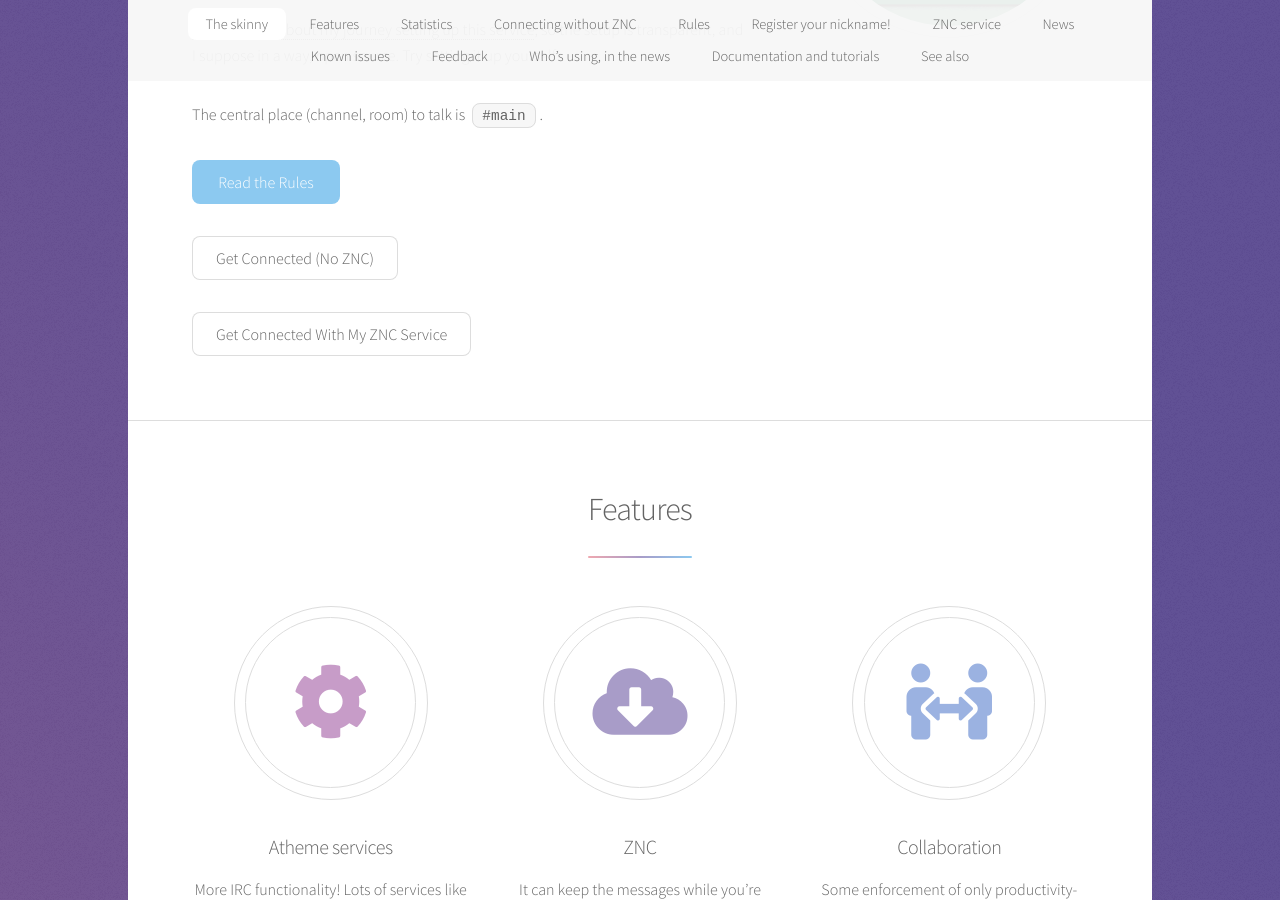
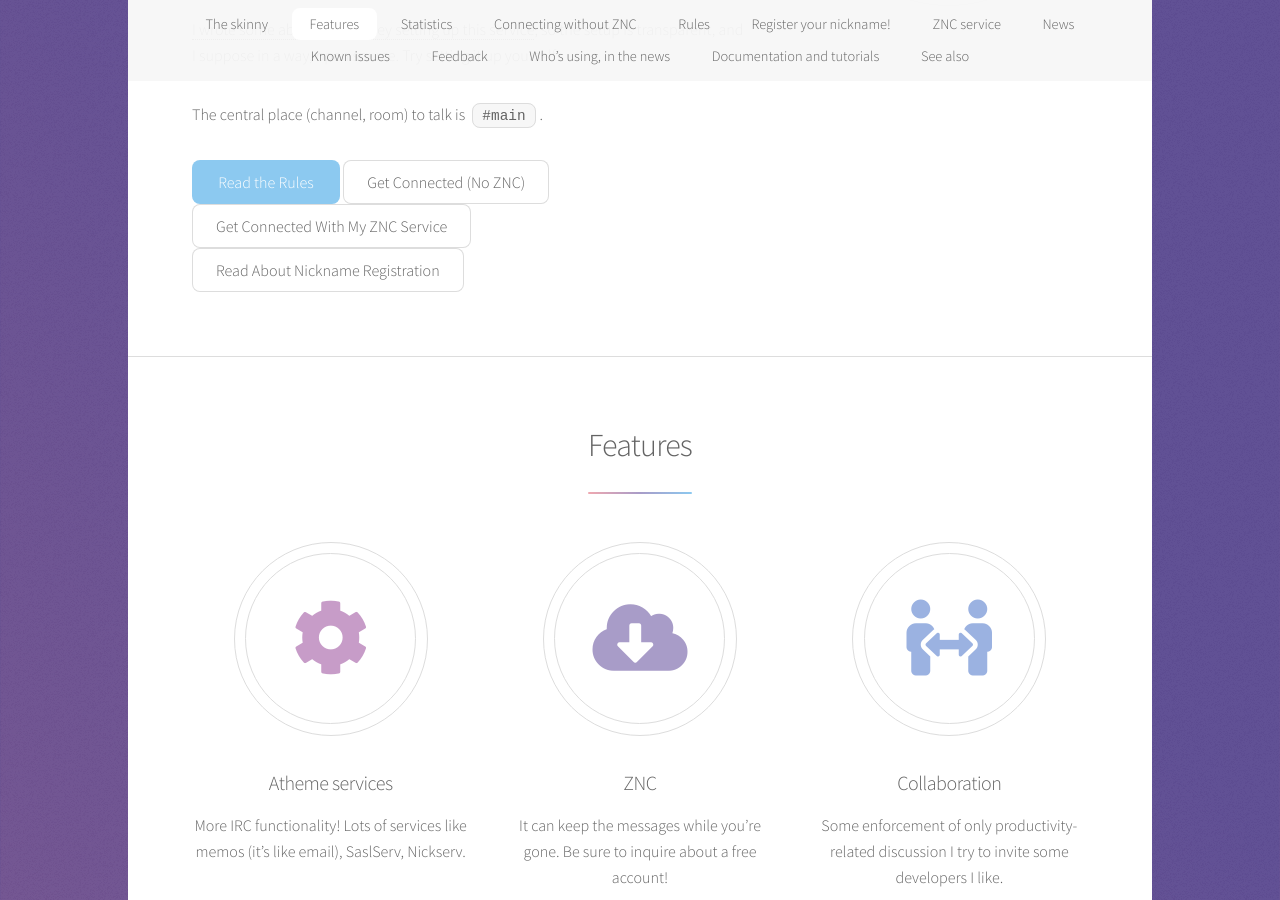
Before and after one commit to someodd/someodd.github.io, a Jekyll site: the page built from showcase/_posts/2024-04-01-irc-server.md, in a window 1280 px wide and 900 px high, scrolled down 1126 px. Built offline with Jekyll 4.4.1, drawn with Linux system fonts in a browser that asks for light colours.

Commit message:
nickname reg info button

```diff
--- a/showcase/_posts/2024-04-01-irc-server.md
+++ b/showcase/_posts/2024-04-01-irc-server.md
@@ -28,10 +28,9 @@ Open to the public, but I try to fill it with people I respect, interesting deve
 The central place (channel, room) to talk is `#main`.
 
 [Read the Rules](#rules){: .button .primary}
-
 [Get Connected (No ZNC)](#connecting-without-znc){: .button}
-
 [Get Connected With My ZNC Service](#connecting-with-znc){: .button}
+[Read About Nickname Registration](#register-your-nickname){: .button}
 
 ## Features
 
```
